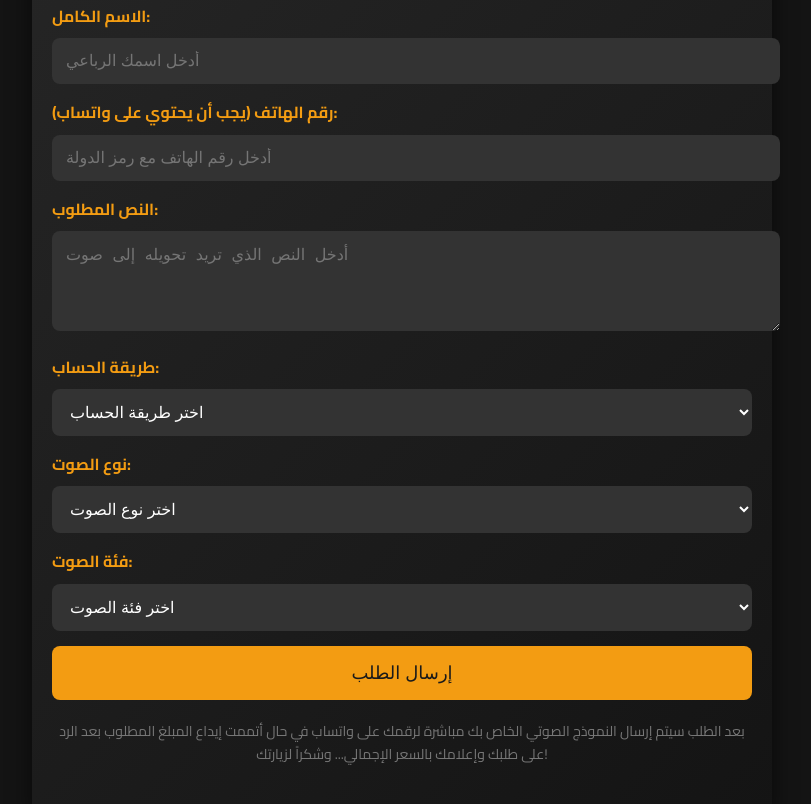
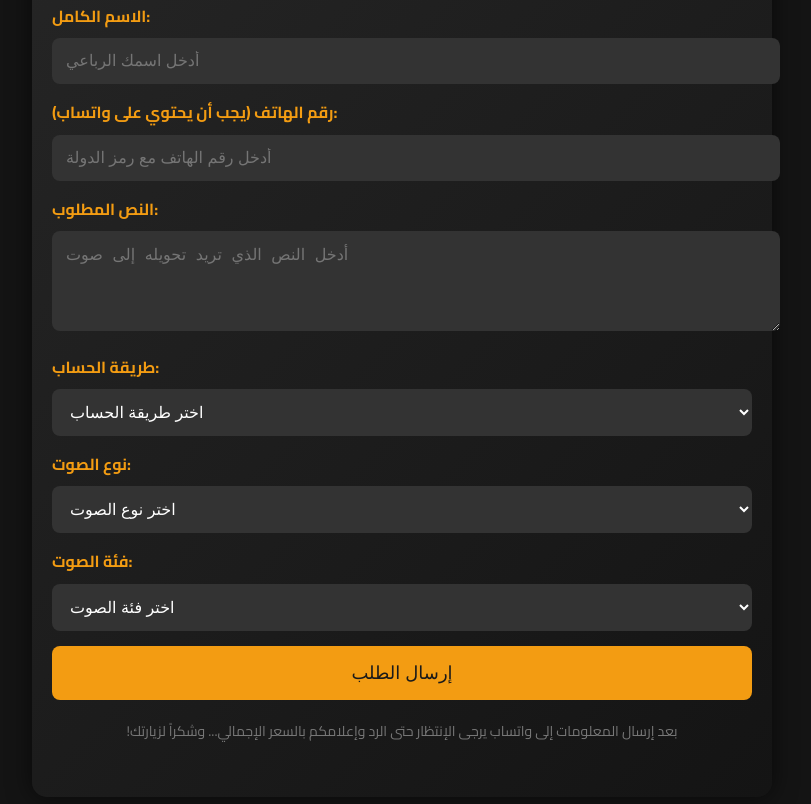
Before and after one commit to DRWISHOW/-, a plain HTML site: page index.html in a window 1280 px wide. Shown: the part 582-1386 px from the top of the page, without its empty margins (238-1049 px from the left). Drawn offline with Linux system fonts and the light colour scheme.

Commit message:
Update index.html

```diff
--- a/index.html
+++ b/index.html
@@ -157,7 +157,7 @@
             <button type="submit">إرسال الطلب</button>
         </form>
         <div class="footer">
-            <p> بعد الطلب سيتم إرسال النموذج الصوتي الخاص بك مباشرة لرقمك على واتساب في حال أتممت إيداع المبلغ المطلوب بعد الرد على طلبك وإعلامك بالسعر الإجمالي... وشكراً لزيارتك!</p>
+            <p>!بعد إرسال المعلومات إلى واتساب يرجى الإنتظار حتى الرد وإعلامكم بالسعر الإجمالي... وشكراً لزيارتك</p>
         </div>
     </div>
 
```
